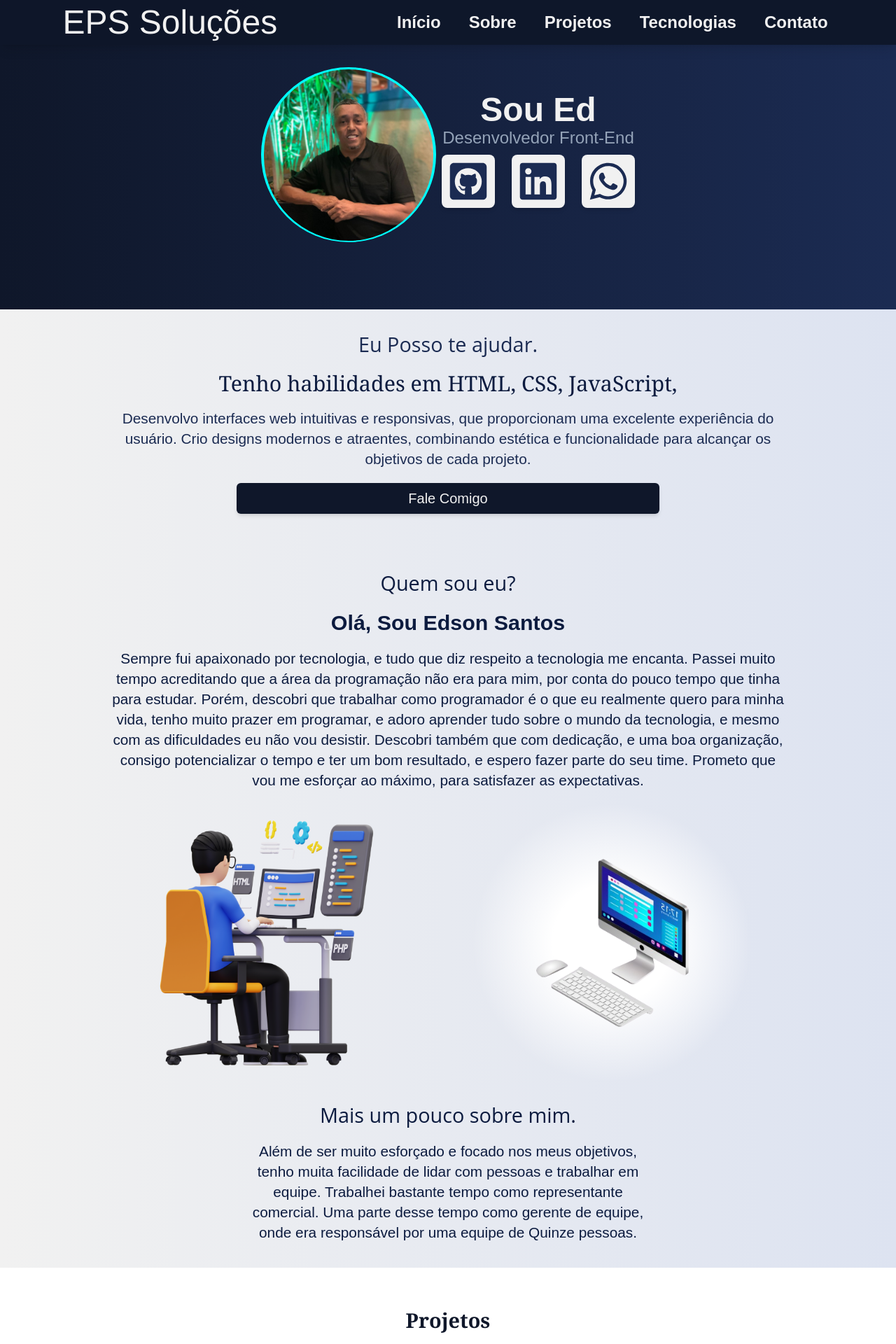
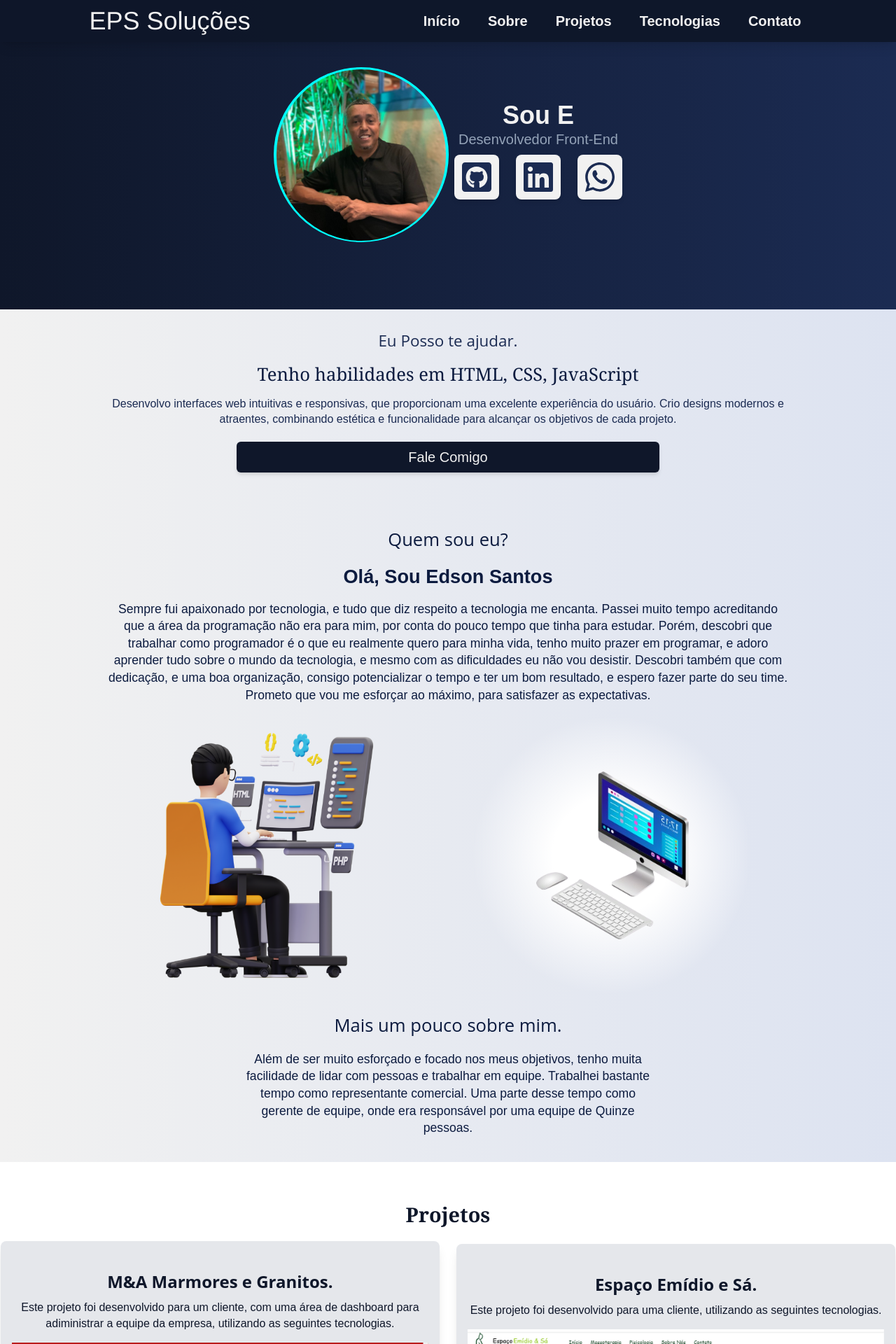
Before and after one commit to Edsonsantos0840/protifolioAntigo, a Next.js app: page / in a window 1280 px wide. Shown: the top 1920 px of the page at 70% size. Built offline with nearby package versions, Linux system fonts and the light colour scheme.

Commit message:
ajustes finais

```diff
--- a/src/app/components/cards/CardApresentação.tsx
+++ b/src/app/components/cards/CardApresentação.tsx
@@ -8,13 +8,13 @@ export default function CardApresentação() {
     >
       {/* Sessão de apresentação pessoal.  */}
       <div className=" lg:w-[80%] text-center md:px-5 my-1 md:my-[-35px]">
-        <h3 className="text-[var(--corTexto2)] text-[1.4rem] md:text-[1.5rem] lg:text-[1.8rem] md:my-4">
+        <h3 className="text-[var(--corTexto2)] text-[1.4rem] md:text-[1.5rem] lg:text-[1.6rem] md:my-4">
           Quem sou eu?
         </h3>
-        <h2 className="text-[var(--corTexto2)] text-[1.3rem] md:text-[1.6rem] lg:text-[1.9rem] md:my-4">
+        <h2 className="text-[var(--corTexto2)] text-[1.3rem] md:text-[1.6rem] lg:text-[1.7rem] md:my-4">
           Olá, Sou Edson Santos
         </h2>
-        <p className="text-[var(--corTexto2)] text-[1rem] md:text-[1.4rem] lg:text-[1.3rem] lg:md:text-[1rem] md:my-4">
+        <p className="text-[var(--corTexto2)] text-[1rem] md:text-[1.4rem] lg:text-[1.1rem] md:my-4">
           Sempre fui apaixonado por tecnologia, e tudo que diz respeito a
           tecnologia me encanta. Passei muito tempo acreditando que a área da
           programação não era para mim, por conta do pouco tempo que tinha para
@@ -47,10 +47,10 @@ export default function CardApresentação() {
           </div>
         </div>
         <div className=" md:w-[90%] lg:w-[60%] text-center">
-          <h3 className="text-[var(--corTexto2)] text-[1.4rem] md:text-[1.5rem] lg:text-[1.8rem] my-4  ">
+          <h3 className="text-[var(--corTexto2)] text-[1.4rem] md:text-[1.5rem] lg:text-[1.6rem] my-4  ">
             Mais um pouco sobre mim.
           </h3>
-          <p className="text-[var(--corTexto2)] my-4 text-[1rem] md:text-[1.4rem] lg:text-[1.3rem] ">
+          <p className="text-[var(--corTexto2)] my-4 text-[1rem] md:text-[1.4rem] lg:text-[1.1rem] ">
             Além de ser muito esforçado e focado nos meus objetivos, tenho muita
             facilidade de lidar com pessoas e trabalhar em equipe. Trabalhei
             bastante tempo como representante comercial. Uma parte desse tempo
--- a/src/app/components/cards/CardContatos.tsx
+++ b/src/app/components/cards/CardContatos.tsx
@@ -10,13 +10,13 @@ export default function CardContatos(): React.JSX.Element {
     className="alinha4 body2 w-full md:flex pt-10 md:pt-14"
   >
     {/* Sessão de Contatos */}
-    <h2 className="text-[var(--corPrincipalEnd)] my-1 md:my-1 text-[1.6rem] md:text-[1.8rem] lg:text-[1.9rem]">
+    <h2 className="text-[var(--corPrincipalEnd)] my-1 md:my-1 text-[1.6rem] md:text-[1.8rem] lg:text-[1.5rem]">
       Meus contatos
     </h2>
-    <h3 className="text-[var(--corPrincipalEnd)] my-1 md:my-1 text-[1.4rem] md:text-[1.7rem] lg:text-[1.8rem] ">
+    <h3 className="text-[var(--corPrincipalEnd)] my-1 md:my-1 text-[1.4rem] md:text-[1.7rem] lg:text-[1.4rem] ">
       Quer me conhecer melhor?
     </h3>
-    <p className="text-[var(--corPrincipalEnd)] mt-[-5px] lg:my-1 text-[1.2rem] md:text-[1.4rem] lg:text-[1.3rem]">
+    <p className="text-[var(--corPrincipalEnd)] mt-[-5px] lg:my-1 text-[1.2rem] md:text-[1.4rem] lg:text-[1.1rem]">
       Entre em contato comigo.
     </p>
     <div className="alinha3 gap-4 md:gap-6 my-2 md:my-8">
--- a/src/app/components/cards/CardHeader.tsx
+++ b/src/app/components/cards/CardHeader.tsx
@@ -25,18 +25,18 @@ export default function CardHeader(): JSX.Element {
           />
         </div>
         <div className="alinha">
-          <h1 className="text-[2.2rem] md:text-[3rem] lg:text-5xl">
+          <h1 className="text-[2.2rem] md:text-[3rem] lg:text-4xl">
             <AnimaTexto texto="Sou Edson Santos." />
           </h1>
-          <p className="text-md md:text-[1.8rem] lg:text-2xl">
+          <p className="text-md md:text-[1.8rem] lg:text-xl">
             Desenvolvedor Front-End
           </p>
           <div className="alinha3 gap-3 md:gap-6 pb-3 mt-2">
-            <div className=" md:p-2 text-6xl md:text-6xl rounded-sm md:rounded-lg shadow-md hover:scale-125 cursor-pointer ease-in duration-500 bg-[var(--base)] hover:bg-[--corPrincipalEnd]">
+            <div className=" md:p-2 text-6xl lg:text-5xl rounded-sm md:rounded-lg shadow-md hover:scale-125 cursor-pointer ease-in duration-500 bg-[var(--base)] hover:bg-[--corPrincipalEnd]">
               <Link
                 href={"https://github.com/Edsonsantos0840"}
                 target="_blank"
-                className=" headerLink "
+                className=" headerLink lg:text-5xl"
               >
                 <FaGithubSquare />
               </Link>
@@ -45,7 +45,7 @@ export default function CardHeader(): JSX.Element {
               <Link
                 href={"https://www.linkedin.com/in/edsonpsantos/"}
                 target="_blank"
-                className=" headerLink md:text-6xl "
+                className=" headerLink md:text-6xl lg:text-5xl"
               >
                 <FaLinkedin />
               </Link>
@@ -56,7 +56,7 @@ export default function CardHeader(): JSX.Element {
                   "https://wa.me/5519982350898?text=Ol%C3%A1%20eu%20v%C3%AD%20seu%20portifolio."
                 }
                 target="_blank"
-                className=" headerLink md:text-6xl "
+                className=" headerLink md:text-6xl lg:text-5xl"
               >
                 <FaWhatsapp />
               </Link>
@@ -66,13 +66,13 @@ export default function CardHeader(): JSX.Element {
       </div>
       <div className=" w-full lg:w-[80%] alinha6 p-2 md:m-5 md:gap-2">
         {/* <Carrossel/> */}
-        <h3 className="text-[var(--corPrincipalEnd)] text-[1.1rem] md:text-[1.5rem] lg:text-[1.8rem]  ">
+        <h3 className="text-[var(--corPrincipalEnd)] text-[1.1rem] md:text-[1.5rem] lg:text-[1.4rem]  ">
           Eu Posso te ajudar.
         </h3>
-        <h3 className="text-[var(--corTexto2)] font-serif text-[1.3rem] md:text-[1.7rem] lg:text-[1.9rem] text-center my-1">
+        <h3 className="text-[var(--corTexto2)] font-serif text-[1.3rem] md:text-[1.7rem] lg:text-[1.6rem] text-center my-1">
           <AnimaTexto texto="Tenho habilidades em HTML, CSS, JavaScript, TypeScript, React, NextJs, Tailwind CSS, Mongo DB, NextAuth e Prima ORM ." />
         </h3>
-        <p className="text-[var(--corPrincipalEnd)] text-[1rem] md:text-[1.4rem] lg:text-[1.3rem]  text-center ">
+        <p className="text-[var(--corPrincipalEnd)] text-[1rem] md:text-[1.4rem] lg:text-[1rem]  text-center ">
           Desenvolvo interfaces web intuitivas e responsivas, que proporcionam
           uma excelente experiência do usuário. Crio designs modernos e
           atraentes, combinando estética e funcionalidade para alcançar os
--- a/src/app/components/cards/CardProjeto.tsx
+++ b/src/app/components/cards/CardProjeto.tsx
@@ -47,10 +47,10 @@ export default function CardProjeto(props: PropsCardProjeto): JSX.Element {
         <div className="alinha md:w-[100%] ">
           <div className="md:w-[100%] flex flex-col md:flex md:justify-around items-center md:my-4 md:gap-2">
             <div className="w-full lg:w-[100%]">
-              <h3 className="text-[var(--corPrincipal)] text-[1.3rem] md:text-[1.5rem] lg:text-[1.8rem] my-2 font-bold">
+              <h3 className="text-[var(--corPrincipal)] text-[1.3rem] md:text-[1.5rem] lg:text-[1.5rem] my-2 font-bold">
                 {props.nome}
               </h3>
-              <p className="text-[var(--corPrincipal)] text-[1rem] md:text-[1.4rem] lg:text-[1.2rem] my-2 ">
+              <p className="text-[var(--corPrincipal)] text-[1rem] md:text-[1.4rem] lg:text-[1rem] my-2 ">
                 {props.descrição}
               </p>
             </div>
--- a/src/app/components/cards/Footer.tsx
+++ b/src/app/components/cards/Footer.tsx
@@ -4,10 +4,10 @@ import { FaGithubSquare, FaLinkedin, FaWhatsapp } from "react-icons/fa";
 export default function Footer(): JSX.Element {
   return (
     <div className="body w-[100vw] lg:w-[98vw] alinha6 md:gap-2 mt-2 p-2 ">
-    <h3 className=" md:mt-5 text-[1.7rem] md:text-[1.7rem] lg:text-[1.9rem] font-bold ">
+    <h3 className=" md:mt-5 text-[1.7rem] md:text-[1.7rem] lg:text-[1.5rem] font-bold ">
       Esse sou eu.
     </h3>
-    <p className="text-white/.8 text-center md:mt-[-10px] text-[1.1rem] md:text-[1.5rem] lg:text-[1.3rem]">
+    <p className="text-white/.8 text-center md:mt-[-10px] text-[1.1rem] md:text-[1.5rem] lg:text-[1rem]">
       Espero que tenha gostado, aguardo seu contato.
     </p>
 
--- a/src/app/components/navBar/NavBar.tsx
+++ b/src/app/components/navBar/NavBar.tsx
@@ -5,11 +5,11 @@ export default function NavBar() {
     <nav className="hidden fixed md:flex justify-start  p-2 md:justify-around items-center shadow-lg w-[100vw] bg-[#0f172af7]  z-20">
       {/* Área de navegação do topo. */}
       <div className="hidden md:block">
-        <h3 className="font-especial hover:scale-105 ease-in duration-300 md:text-3xl lg:text-5xl">
+        <h3 className="font-especial hover:scale-105 ease-in duration-300 md:text-3xl lg:text-4xl">
           EPS Soluções
         </h3>
       </div>
-      <div className="gap-2 alinha2 md:gap-6 md:text-xl lg:text-2xl font-semibold">
+      <div className="gap-2 alinha2 md:gap-6 md:text-xl lg:text-xl font-semibold">
         <Link href="#inicio" className="navLink">
           Início
         </Link>
```
Also changed, not shown: src/app/components/cards/CardTecnologia.tsx (+7 -7 lines), src/app/globals.css (+7 -7 lines).
